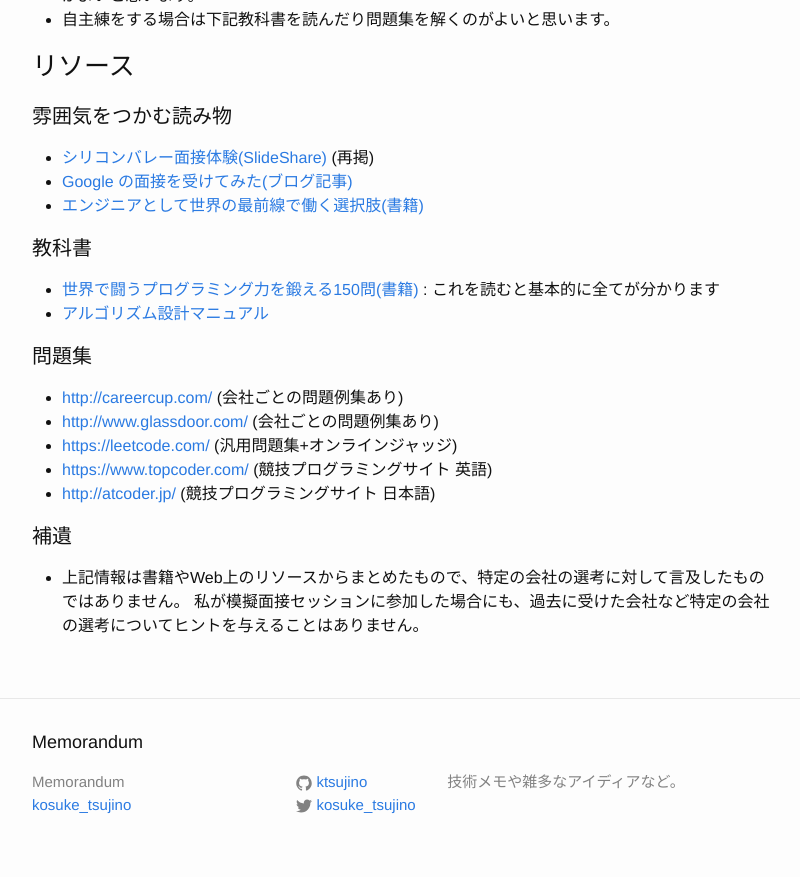
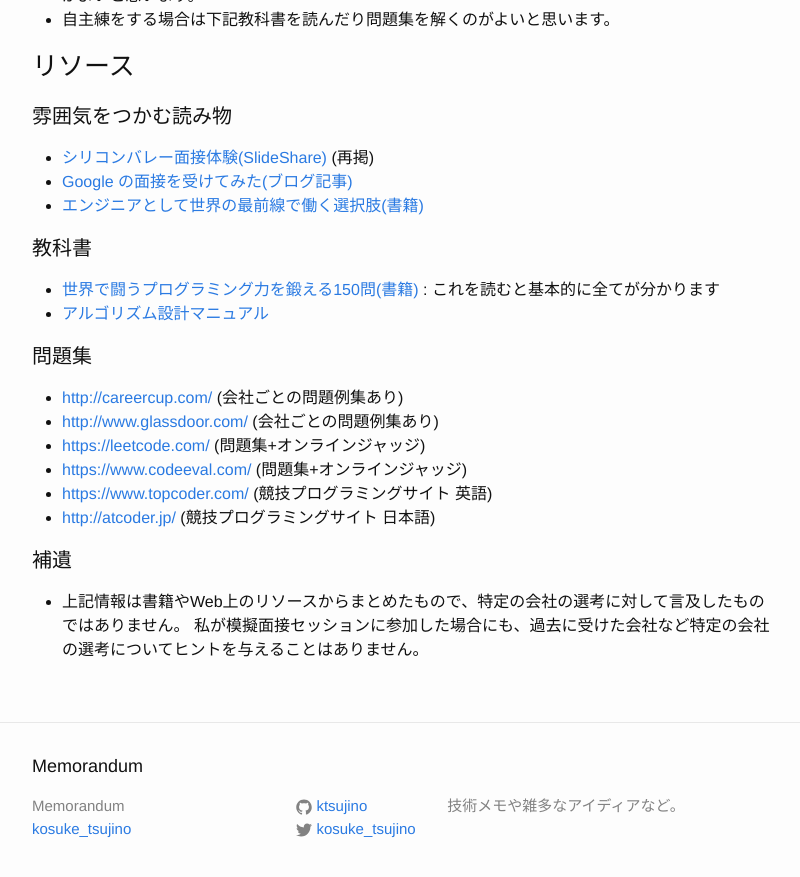
Before and after one commit to ktsujino/ktsujino.github.io, a Jekyll site: the page built from _posts/2015-11-07-coding-interview.markdown, in a window 1280 px wide and 900 px high, scrolled down 1767 px. Shown: the top 877 px of the window, without its empty margins (238-1038 px from the left). Built offline with Jekyll 4.4.1, drawn with Linux system fonts in a browser that asks for light colours.

Commit message:
added https://www.codeeval.com/ to coding-interview.

```diff
--- a/_posts/2015-11-07-coding-interview.markdown
+++ b/_posts/2015-11-07-coding-interview.markdown
@@ -74,7 +74,8 @@ USのIT企業の多くや、日本のIT企業の一部はエンジニアの採
 #### 問題集
 - [http://careercup.com/](http://careercup.com/) (会社ごとの問題例集あり)
 - [http://www.glassdoor.com/](http://www.glassdoor.com/) (会社ごとの問題例集あり)
-- [https://leetcode.com/](https://leetcode.com/) (汎用問題集+オンラインジャッジ)
+- [https://leetcode.com/](https://leetcode.com/) (問題集+オンラインジャッジ)
+- [https://www.codeeval.com/](https://www.codeeval.com/) (問題集+オンラインジャッジ)
 - [https://www.topcoder.com/](https://www.topcoder.com/) (競技プログラミングサイト 英語)
 - [http://atcoder.jp/](http://atcoder.jp/) (競技プログラミングサイト 日本語)
 
```
